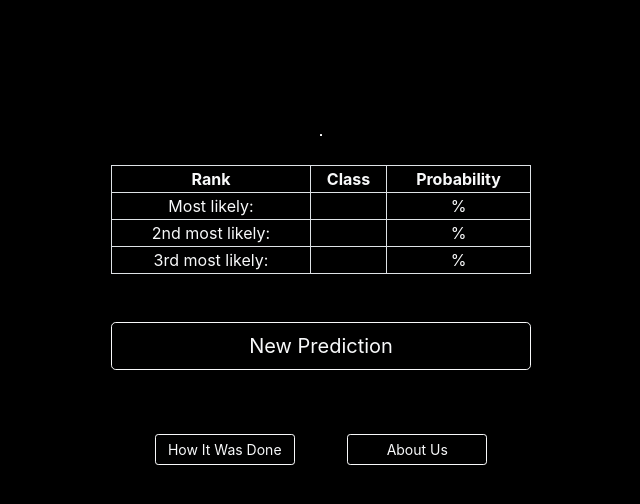
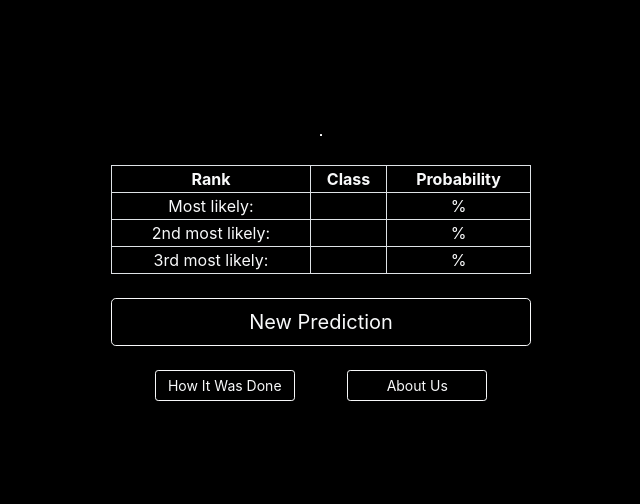
Before and after one commit to roxxuz/blue-ml-predict, a Flask app: template templates/predict.html in a window 1280 px wide. Shown: the top 504 px of the page, without its empty margins (319-959 px from the left). Run offline with Flask 2, Linux system fonts and the light colour scheme; the template is opened without the code that fills it, so the values that code supplies are empty.

Commit message:
predict button

```diff
--- a/templates/predict.html
+++ b/templates/predict.html
@@ -46,21 +46,21 @@
         </tr>
       </table>
       <a href="{{ url_for('main_page') }}"
-        ><button class="btn btn-outline-light btn-lg mt-5 mb-3 new-pred-button">
+        ><button class="btn btn-outline-light btn-lg mt-4 mb-3 new-pred-button">
           New Prediction
         </button>
       </a>
       <br />
       <a href="{{url_for('howItWasDone')}}"
         ><button
-          class="btn btn-outline-light btn-sm mt-5 ml-4 mr-4 info-buttons"
+          class="btn btn-outline-light btn-sm mt-2 ml-4 mr-4 info-buttons"
         >
           How It Was Done
         </button></a
       >
       <a href="{{url_for('aboutUs')}}"
         ><button
-          class="btn btn-outline-light btn-sm mt-5 ml-4 mr-4 info-buttons"
+          class="btn btn-outline-light btn-sm mt-2 ml-4 mr-4 info-buttons"
         >
           About Us
         </button></a
```
